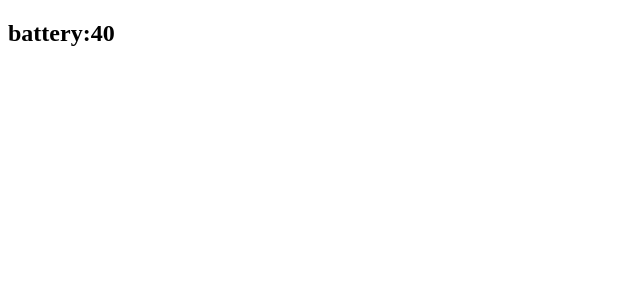
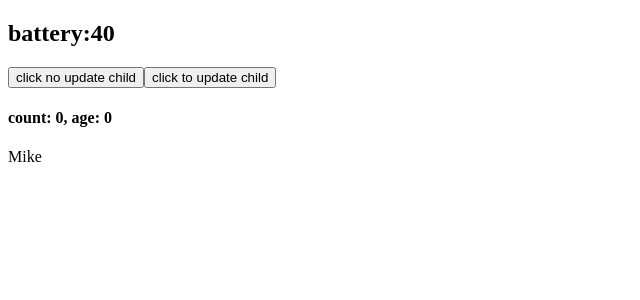
Before and after one commit to wangkaiwd/react-project, a React app: page / in a window 1280 px wide. Shown: the top 300 px of the page, without its empty margins (0-640 px from the left). Built offline with nearby package versions, Linux system fonts and the light colour scheme.

Commit message:
feat: memo方法对函数式组件进行优化

```diff
--- a/src/App.jsx
+++ b/src/App.jsx
@@ -4,6 +4,7 @@ import React, { lazy, Suspense, Component } from 'react';
 // 这里我们也可以在引入路径前使用magic comment来为webpack传递一些信息从而实现类似于
 // 设置代码分割chunk的名称或者预加载等功能
 const ContextDemo = lazy(() => import(/* webpackChunkName:"Context" */'./ContextDemo'));
+const MemoDemo = lazy(() => import(/*webpackChunkName: "Memo"*/ './MemoDemo'));
 class App extends Component {
   state = {
     hasError: false
@@ -33,6 +34,7 @@ class App extends Component {
       <div className="App">
         <Suspense fallback={<div>loading...</div>}>
           <ContextDemo/>
+          <MemoDemo/>
         </Suspense>
       </div>
     );
--- /dev/null
+++ b/src/MemoDemo.jsx
@@ -0,0 +1,67 @@
+import React, { Component, memo } from 'react';
+
+// class Child extends PureComponent {
+//   // 通过shouldComponentUpdate来进行性能优化，只有当name发生改变后才会更新Child
+//   // 当传入的props是简单对象时：可以理解为props中传入的属性对应的值是简单数据类型，可以用PureComponent来帮我们自动优化
+//   // shouldComponentUpdate (nextProps, nextState) {
+//   //   if (nextProps.name === this.props.name) {
+//   //     return false;
+//   //   }
+//   // }
+//
+//   render () {
+//     console.log('child update');
+//     return (
+//       <div>
+//         {this.props.name}
+//       </div>
+//     );
+//   }
+// }
+
+// 在函数式组件中可以使用memo来实现类似于PureComponent的性能优化
+const Child = memo((props) => {
+  console.log('child update');
+  return (
+    <div>
+      {props.name}
+    </div>
+  );
+});
+
+class MemoDemo extends Component {
+  state = {
+    count: 0,
+    person: {
+      age: 0
+    },
+    name: 'Mike'
+  };
+
+  callback = () => {
+
+  };
+
+  render () {
+    const { count, person, name } = this.state;
+    return (
+      <div>
+        {/*点击button后，即使Child组件对应的props的值并为发生改变，但还是进行重新渲染*/}
+        <button onClick={() => {
+          person.age = person.age + 1;
+          this.setState({ count: count + 1, person });
+        }}>
+          click no update child
+        </button>
+        <button onClick={() => this.setState({ name: name + 1 })}>
+          click to update child
+        </button>
+        <h4>count: {count}, age: {person.age}</h4>
+        {/*这里即使person.age已经发生了变化，但是Child组件并不会更新*/}
+        <Child name={name} cb={this.callback} person={person}/>
+      </div>
+    );
+  }
+}
+
+export default MemoDemo;
```
Also changed, not shown: 1 other file (tests, documents, lock files or other folders).
